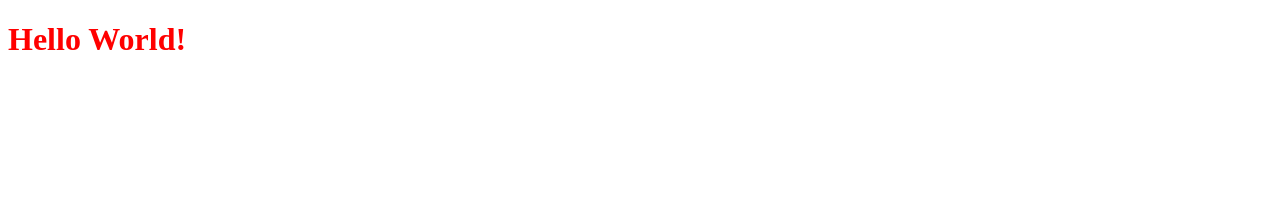
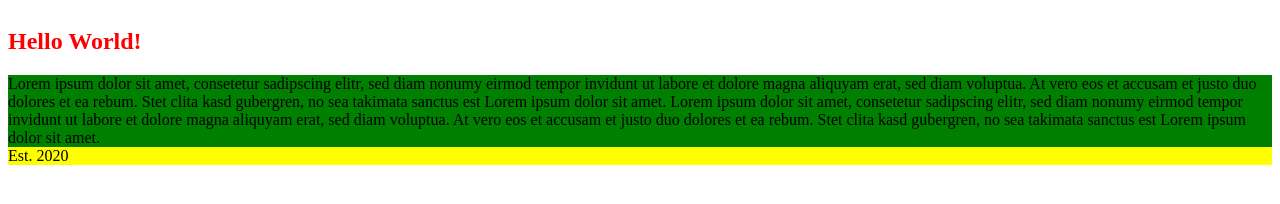
Before and after one commit to Sl1nd/VanillaJS, a plain HTML site: page index.html in a window 1280 px wide. Drawn offline with Linux system fonts and the light colour scheme.

Commit message:
CSS Layouting

```diff
--- a/index.html
+++ b/index.html
@@ -8,6 +8,11 @@
         <title> HTML5 Rocks! </title>
     </head>
     <body>
-        <h1 class="myFirstClass">Hello World!</h1> <!-- Styling via css -->
+
+        <section class="container">
+            <h1 class="myFirstClass">Hello World!</h1> <!-- Styling via css -->
+            <div class="firstBox">Lorem ipsum dolor sit amet, consetetur sadipscing elitr, sed diam nonumy eirmod tempor invidunt ut labore et dolore magna aliquyam erat, sed diam voluptua. At vero eos et accusam et justo duo dolores et ea rebum. Stet clita kasd gubergren, no sea takimata sanctus est Lorem ipsum dolor sit amet. Lorem ipsum dolor sit amet, consetetur sadipscing elitr, sed diam nonumy eirmod tempor invidunt ut labore et dolore magna aliquyam erat, sed diam voluptua. At vero eos et accusam et justo duo dolores et ea rebum. Stet clita kasd gubergren, no sea takimata sanctus est Lorem ipsum dolor sit amet.</div>
+            <div class="secondBox">Est. 2020</div>
+        </section>
     </body>
 </html>
--- a/stylesheet.css
+++ b/stylesheet.css
@@ -1,3 +1,16 @@
 .myFirstClass {
     color: red;
 }
+
+.container {
+    display: flex;
+    flex-direction: column;
+}
+
+.firstBox {
+    background-color: green;
+}
+
+.secondBox {
+    background-color: yellow;
+}
```
